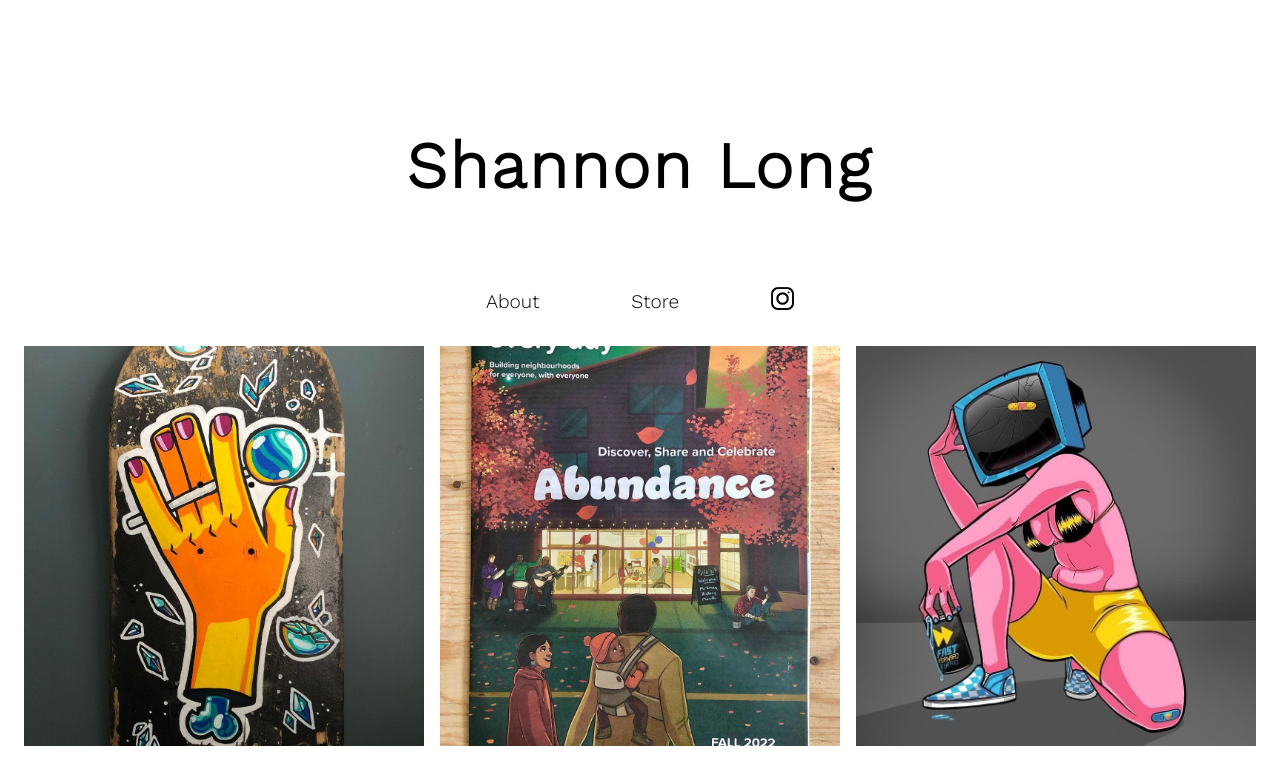
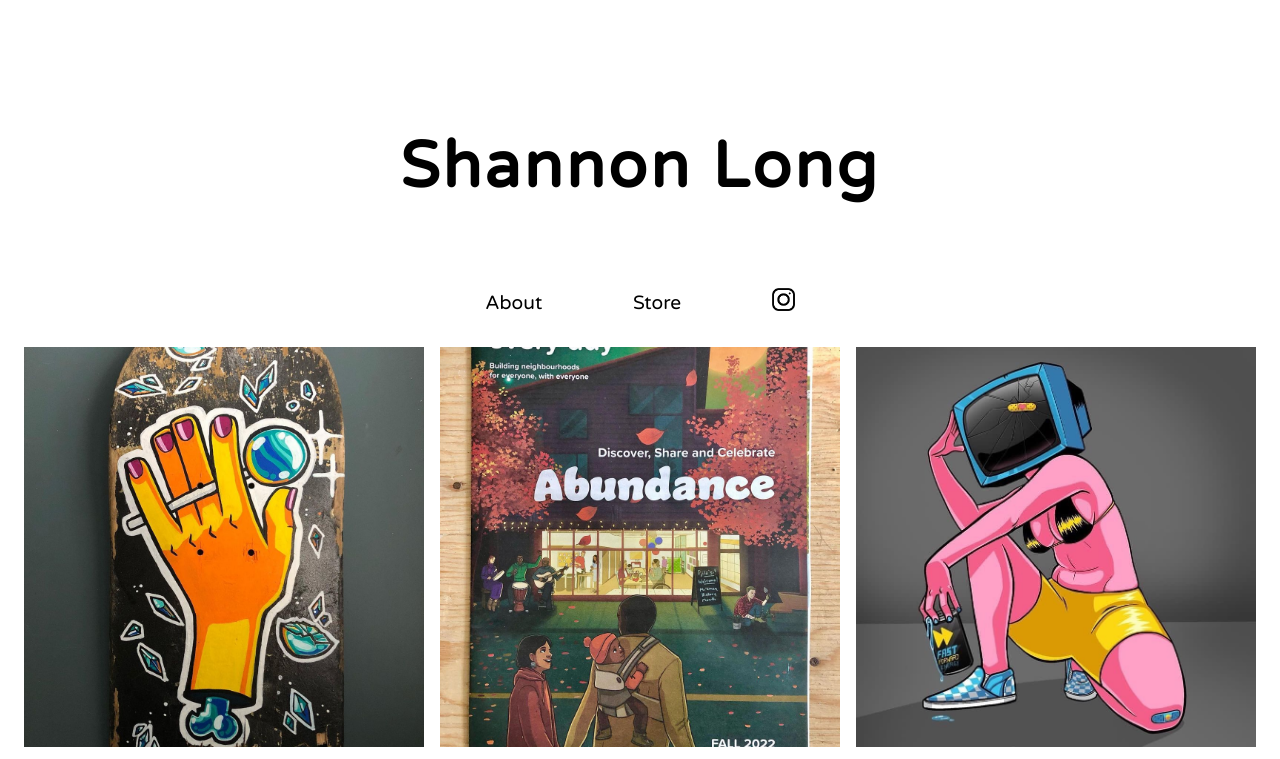
Before and after one commit to shannonlong/shannonlong.github.io, a plain HTML site: page index.html in a window 1280 px wide. Shown: the top 759 px of the page. Drawn offline with nearby package versions, Linux system fonts and the light colour scheme.

Commit message:
update store

```diff
--- a/index.css
+++ b/index.css
@@ -4,7 +4,7 @@
 }
 
 body {
-  font-family: "Work Sans", sans-serif;
+  font-family: 'Varela Round', sans-serif;
   background-color: var(--main-bg-color);
   max-width: 1400px;
   margin: 0 auto 6em auto;
--- a/index.html
+++ b/index.html
@@ -5,21 +5,19 @@
     <meta name="viewport" content="width=device-width, initial-scale=1.0" />
     <link rel="stylesheet" href="index.css" />
     <title>Shannon Long Art</title>
-    <link rel="preconnect" href="https://fonts.googleapis.com" />
-    <link rel="preconnect" href="https://fonts.gstatic.com" crossorigin />
-    <link
-      href="https://fonts.googleapis.com/css2?family=Work+Sans:wght@300&display=swap"
-      rel="stylesheet"
-    />
-    <link rel="icon" href="favicon.ico" type="image/x-icon" />
-  </head>
+
+    <link rel="preconnect" href="https://fonts.googleapis.com">
+    <link rel="preconnect" href="https://fonts.gstatic.com" crossorigin>
+    <link href="https://fonts.googleapis.com/css2?family=Varela+Round&display=swap" rel="stylesheet">
+      <link rel="icon" href="favicon.ico" type="image/x-icon" />
+    </head>
   <body>
     <h1><a href="/">Shannon Long</a></h1>
 
     <div class="nav-container">
       <div class="nav">
         <a href="/about.html">About</a>
-        <a href=//shannonlong.bigcartel.com>Store</a>
+        <a href=//shannonlongart.bigcartel.com>Store</a>
         <a href=//www.instagram.com/shannon.long.art>
           <img src=assets/icons/insta.png />
         </a>
```
Also changed, not shown: README.md.
